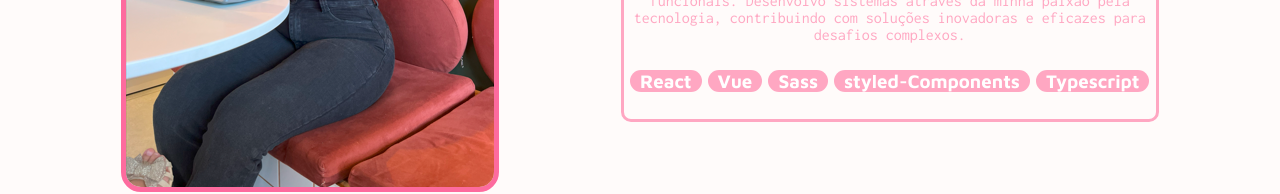
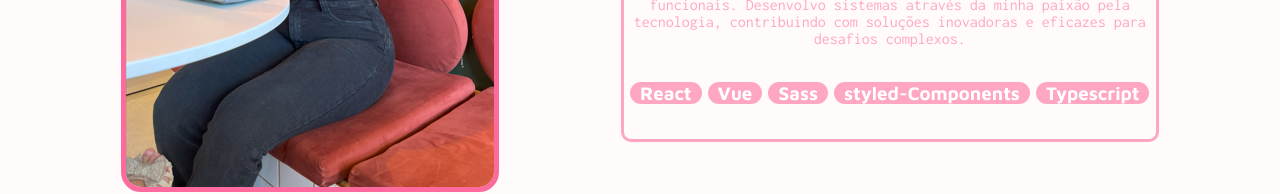
Before and after one commit to mariaccarolina/by_carolina, a Vue app: page / in a window 1280 px wide. Shown: the part 483-677 px from the top of the page. Built offline with nearby package versions, Linux system fonts and the light colour scheme.

Commit message:
:lipstick: feat: Estilização modificações

```diff
--- a/src/components/inicio.vue
+++ b/src/components/inicio.vue
@@ -56,7 +56,7 @@ section{
         justify-content: space-evenly;
     width: 42vw;
     text-align: center;
-    height: 45vh;
+    height:50vh;
     border: solid ;
     border-radius: 10px;
       @media (max-width: 900px) {
@@ -72,22 +72,24 @@ img{
     border: solid #fd6b9e 5px;
     border-radius: 20px;
      @media (max-width: 900px){
-        width: 70vw;
+        width: 90vw;
      }
 }
 }
 
 .habilidades{
     display: flex;
+     flex-wrap: wrap;
     justify-content: space-evenly;
      @media (max-width: 900px){
-        flex-wrap: wrap;
+
      }
     h3{
          background-color: #ffa7c2;
         border-radius: 30px;
         padding: 0 10px;
         color: white;
+         max-width: 300px;
     }
 }
 
--- a/src/components/projetosCard.vue
+++ b/src/components/projetosCard.vue
@@ -8,7 +8,7 @@ import { projetos} from '../data/projetos.js'
     <section>
         <div class="project-card"
         v-for="projeto in projetos">
-         <a :href="projeto.link">
+         <a :href="projeto.link" target="_blank">
            <img :src="projeto.image" alt=""/>
          </a>
           <div class="containerCard">
```
